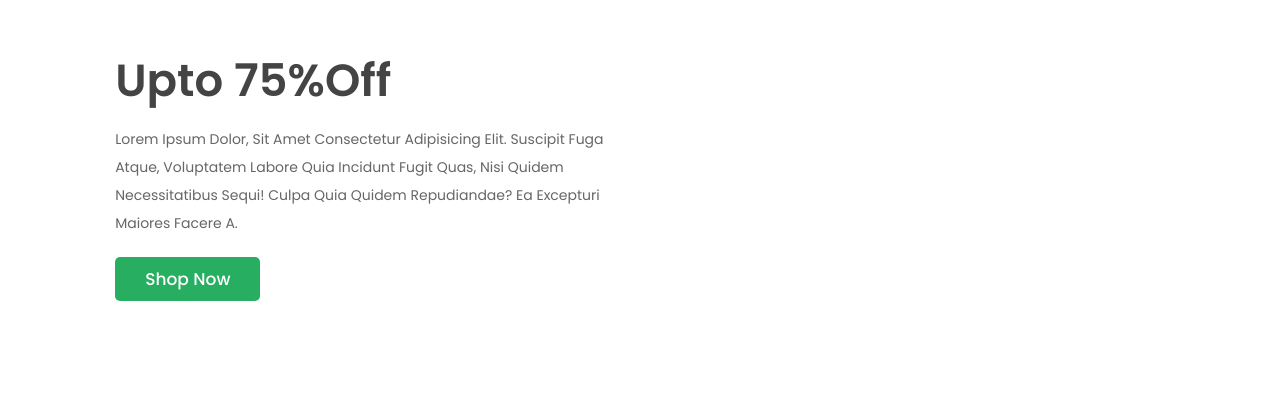
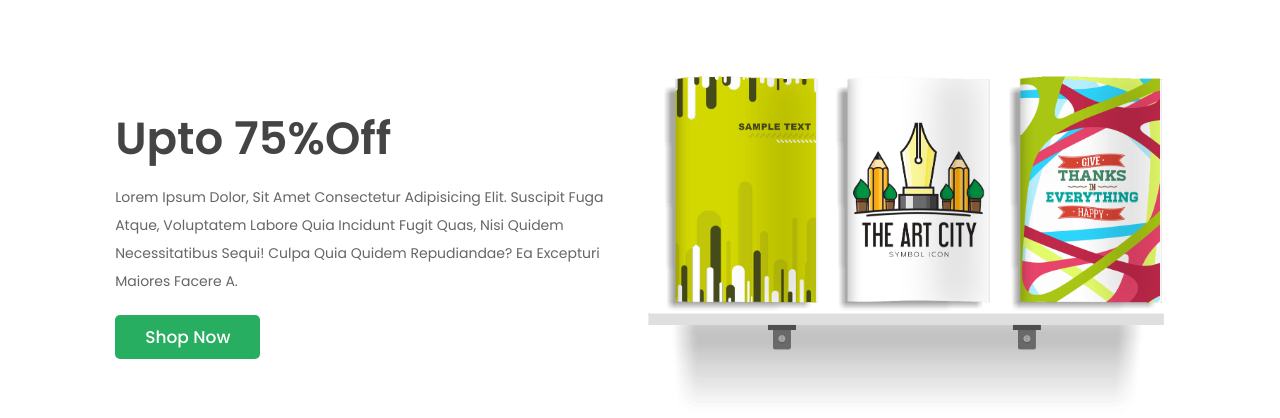
Before and after one commit to rohit-1624/Bookstore, a plain HTML site: page index.html in a window 1280 px wide. Shown: the part 133-551 px from the top of the page. Drawn offline with nearby package versions, Linux system fonts and the light colour scheme; files whose address does not match are found by name.

Commit message:
Update index.html

```diff
--- a/index.html
+++ b/index.html
@@ -117,14 +117,14 @@
         <div class="swiper books-slider">
 
             <div class="swiper-wrapper">
-               <a href="#" class="swiper-slide"><img src=".image\book-1.png" alt=""></a>
-               <a href="#" class="swiper-slide"><img src=".image\book-2.png" alt=""></a>
-               <a href="#" class="swiper-slide"><img src=".image\book-3.png" alt=""></a>
-               <a href="#" class="swiper-slide"><img src=".image\book-4.png" alt=""></a>
-               <a href="#" class="swiper-slide"><img src=".image\book-5.png" alt=""></a>
-               <a href="#" class="swiper-slide"><img src=".image\book-6.png" alt=""></a>
+               <a href="#" class="swiper-slide"><img src="\image\book-1.png" alt=""></a>
+               <a href="#" class="swiper-slide"><img src="\image\book-2.png" alt=""></a>
+               <a href="#" class="swiper-slide"><img src="\image\book-3.png" alt=""></a>
+               <a href="#" class="swiper-slide"><img src="\image\book-4.png" alt=""></a>
+               <a href="#" class="swiper-slide"><img src="\image\book-5.png" alt=""></a>
+               <a href="#" class="swiper-slide"><img src="\image\book-6.png" alt=""></a>
             </div>
-        <img src=".image\stand.png" class="stand" alt="">
+        <img src="\image\stand.png" class="stand" alt="">
 
 
         </div>
```
